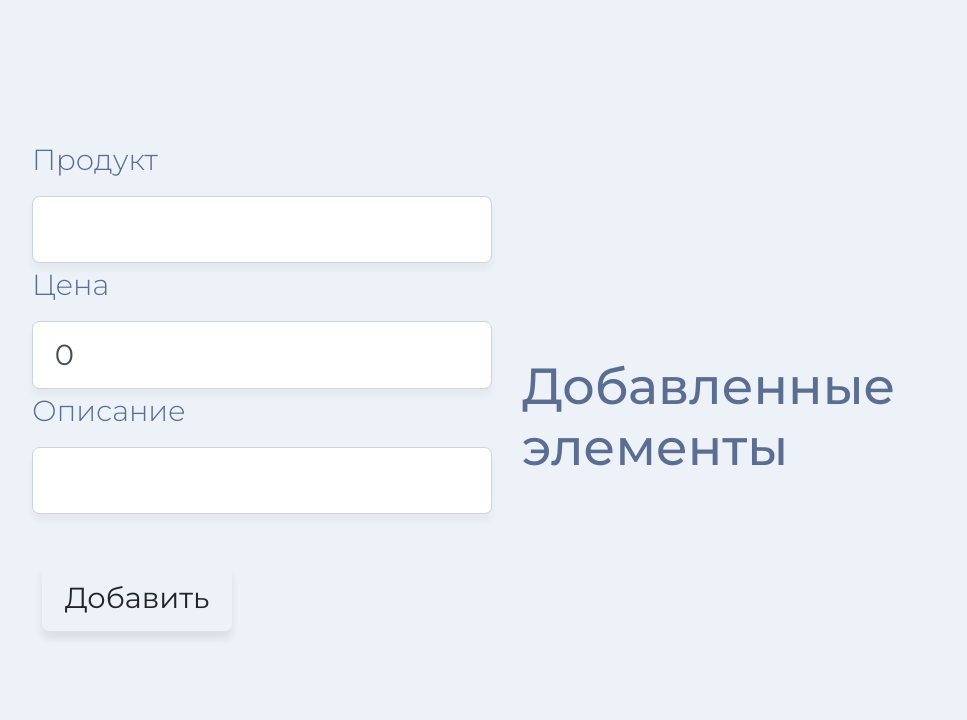
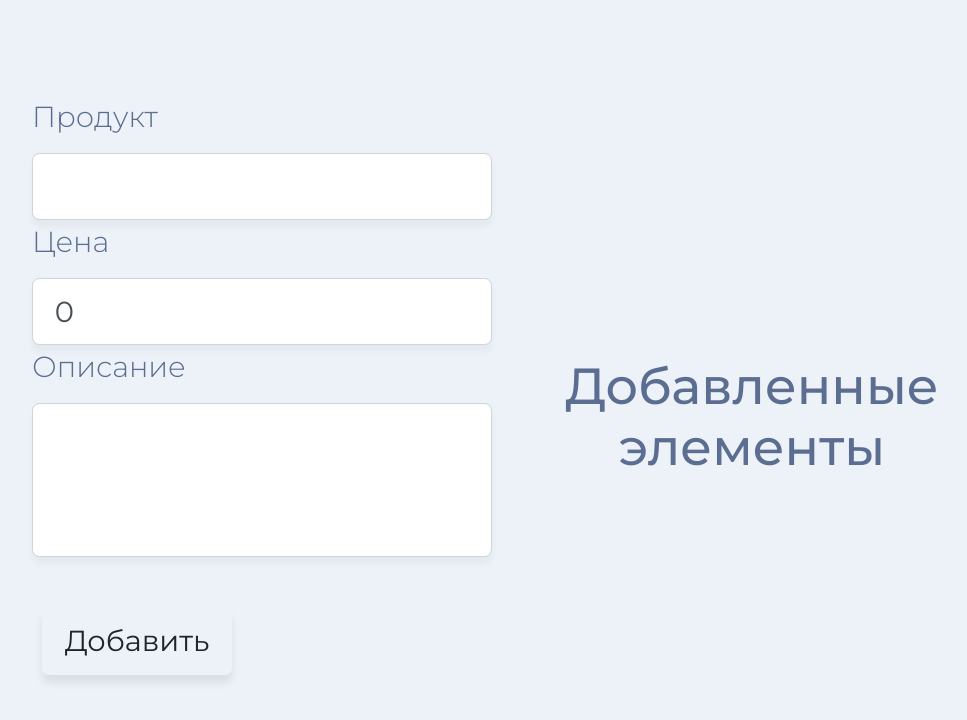
Before and after one commit to peacesells/angular-ver-2, an Angular app in the folder my-app/: page / in a window 1280 px wide. Shown: the top 720 px of the page, without its empty margins (133-1100 px from the left). Built offline with nearby package versions, Linux system fonts and the light colour scheme.

Commit message:
textarea

```diff
--- a/my-app/src/app/app.component.ts
+++ b/my-app/src/app/app.component.ts
@@ -24,7 +24,7 @@ export class Product {
           [(ngModel)]="Product.price"
         />
         <label>Описание</label>
-        <input class="form-control" name="title" [(ngModel)]="Product.discription" />
+        <textarea class="form-control" name="title" [(ngModel)]="Product.discription" rows="3" cols="3"></textarea>
         <button class="btn btn-default" (click)="addProduct()">Добавить</button>
       </div>
     </div>
@@ -32,7 +32,9 @@ export class Product {
       <div class="product-list">
         <h3>Добавленные элементы</h3>
         <ul *ngFor="let p of Products">
-          <li>{{ p.title }} {{ p.price }} руб - {{ p.discription }}</li>
+          <li>{{ p.title }} {{ p.price }} руб - {{ p.discription }}
+          <span (click)="onEdit()" class="fa fa-pencil"></span>
+          </li>
         </ul>
       </div>
     </div>
--- a/my-app/src/index.html
+++ b/my-app/src/index.html
@@ -4,7 +4,8 @@
     <meta charset="utf-8" />
     <title>Приложение покупок</title>
     <meta name="viewport" content="width=device-width, initial-scale=1">
-    <link rel="stylesheet" href="https://stackpath.bootstrapcdn.com/bootstrap/4.5.0/css/bootstrap.min.css">
+    <link href="//stackpath.bootstrapcdn.com/bootstrap/4.5.0/css/bootstrap.min.css" type="text/css" rel="stylesheet">
+    <link href="//stackpath.bootstrapcdn.com/font-awesome/4.7.0/css/font-awesome.min.css" type="text/css" rel="stylesheet">
 </head>
 <body>
     <my-app></my-app>
--- a/my-app/src/styles.scss
+++ b/my-app/src/styles.scss
@@ -27,6 +27,7 @@ button {
   box-shadow: 0px 8px 8px 0px rgba(0, 0, 0, 0.08);
 }
 
+textarea,
 input {
 	background-color: #fff;
 	background-image: none;
@@ -60,12 +61,8 @@ input:focus {
     justify-content: center;
 }
 
-.feedback-description {
-    max-width: 310px;
-    padding-bottom: 72px;
-    .subtitle {
-        font-size: 16px;
-    }
+.product-list {
+		text-align: center;
 }
 
 @media screen and (max-width: 674px) {
```
